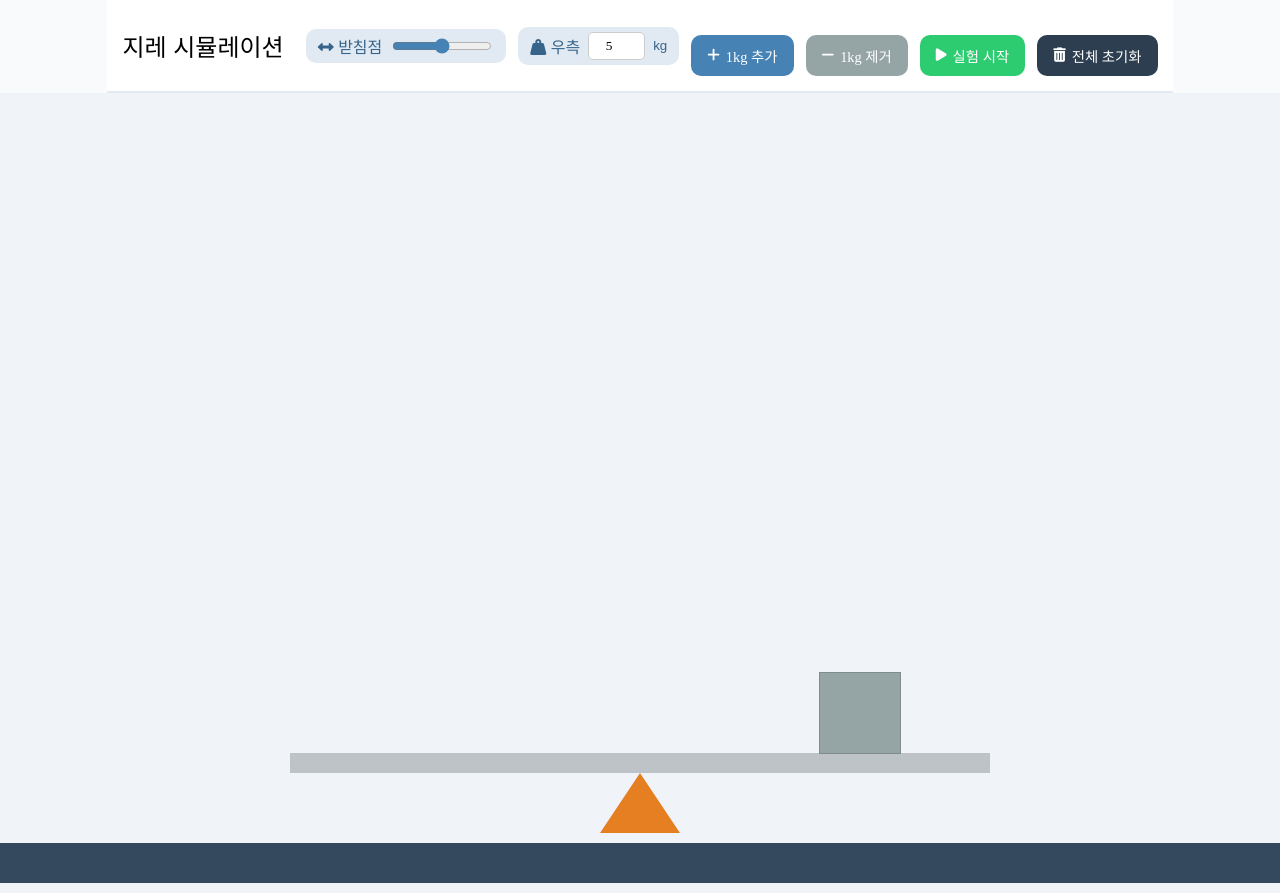
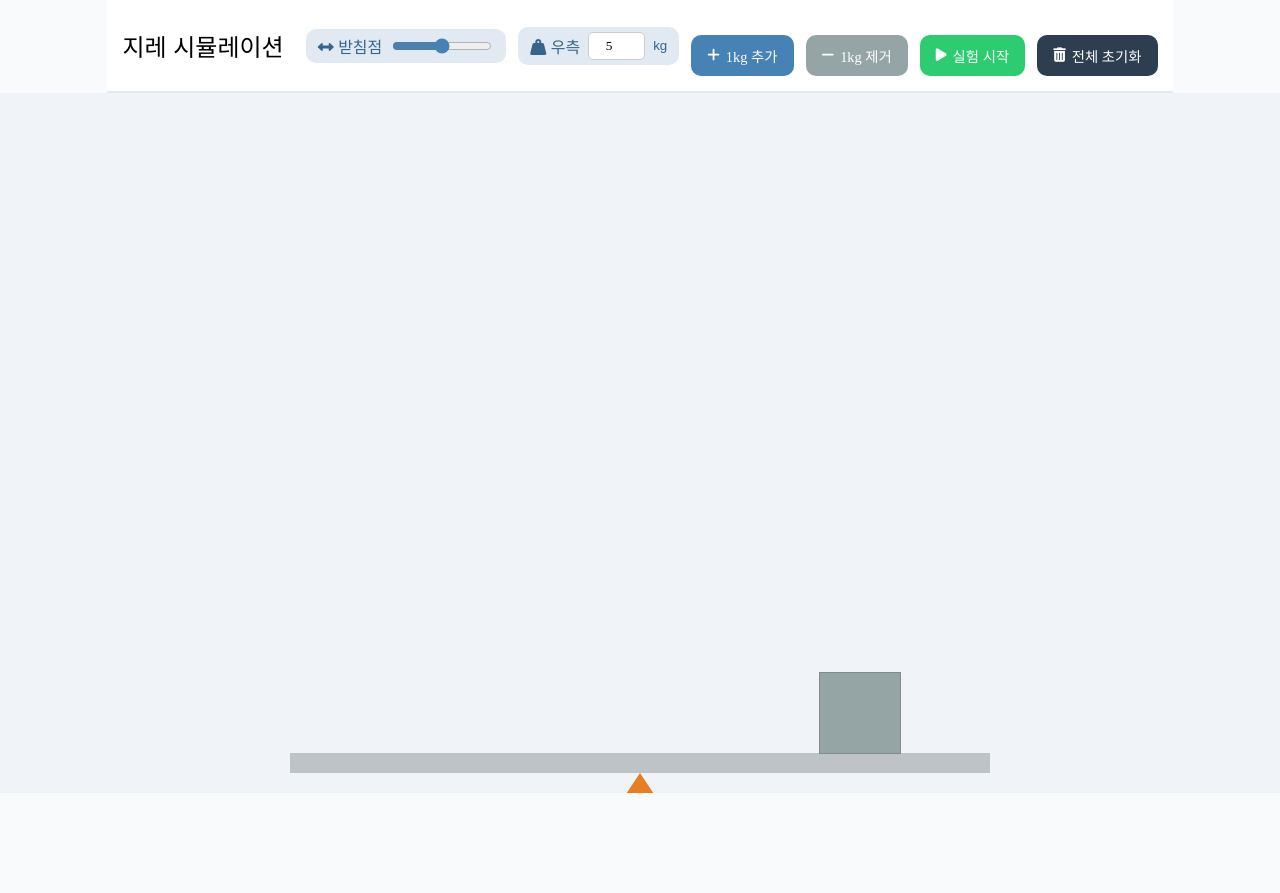
Before and after one commit to hyuckssam/lever, a plain HTML site: page index.html in a window 1280 px wide. After the commit the page ends 800 px from the top, so only its background shows below. Drawn offline with nearby package versions, Linux system fonts and the light colour scheme; a web font is replaced by a local one.

Commit message:
Update index.html

```diff
--- a/index.html
+++ b/index.html
@@ -123,7 +123,7 @@
     const render = Render.create({
         element: document.body,
         engine: engine,
-        options: { width: window.innerWidth, height: window.innerHeight, wireframes: false, background: '#f0f4f8' }
+        options: { width: window.innerWidth, height: window.innerHeight-100, wireframes: false, background: '#f0f4f8' }
     });
 
     Render.run(render);
```
